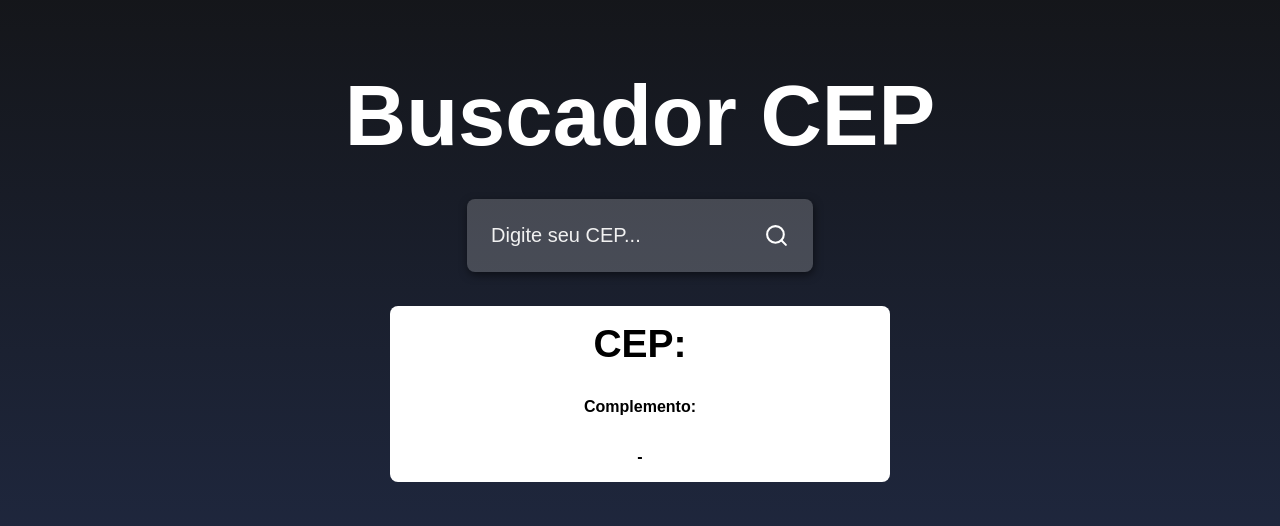
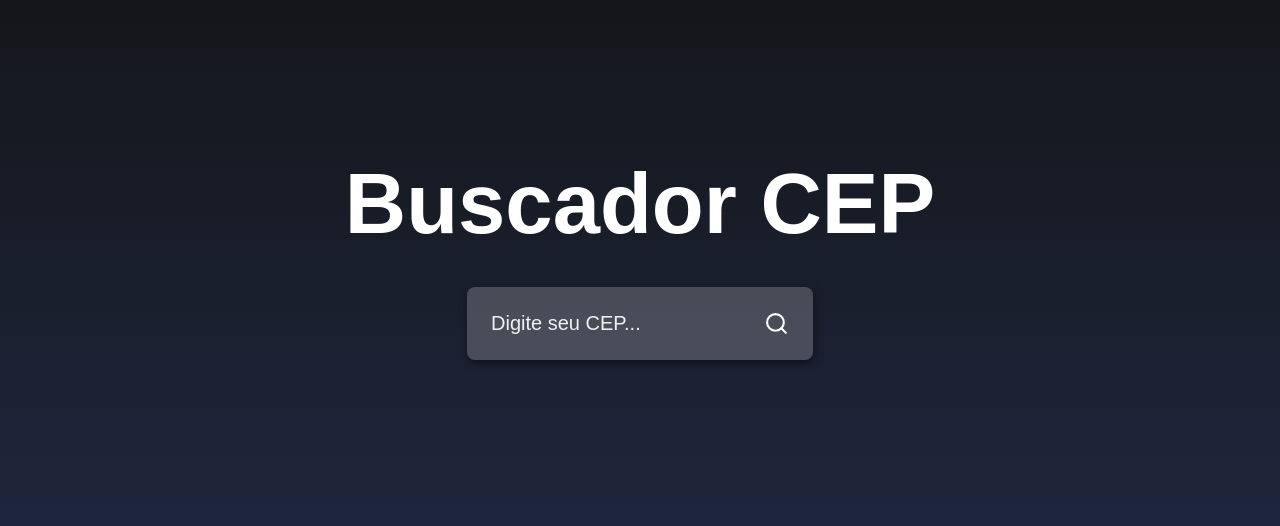
Before and after one commit to RafaelHDSV/Zip-Code-Finder, a React (Create React App) app: page / in a window 1280 px wide. Shown: the part 126-652 px from the top of the page. Built offline with nearby package versions, Linux system fonts and the light colour scheme; the HTML template or start-up script is replaced by a standard one.

Commit message:
Adding script

```diff
--- a/src/App.js
+++ b/src/App.js
@@ -34,6 +34,7 @@ function App() {
         <button className='btn_search' onClick={handleSearch}><FiSearch size={25} color='#ffffff'></FiSearch></button>
       </div>
 
+      {Object.keys(CEP).length > 0 && (
         <main className="main">
           <h2>CEP: {CEP.cep}</h2>
 
@@ -42,6 +43,7 @@ function App() {
           <span>{CEP.bairro}</span>
           <span>{CEP.localidade} - {CEP.uf}</span>
         </main>
+      )}
     </div>
   );
 }
```
Lines whose indentation alone changed are shown as unchanged.
